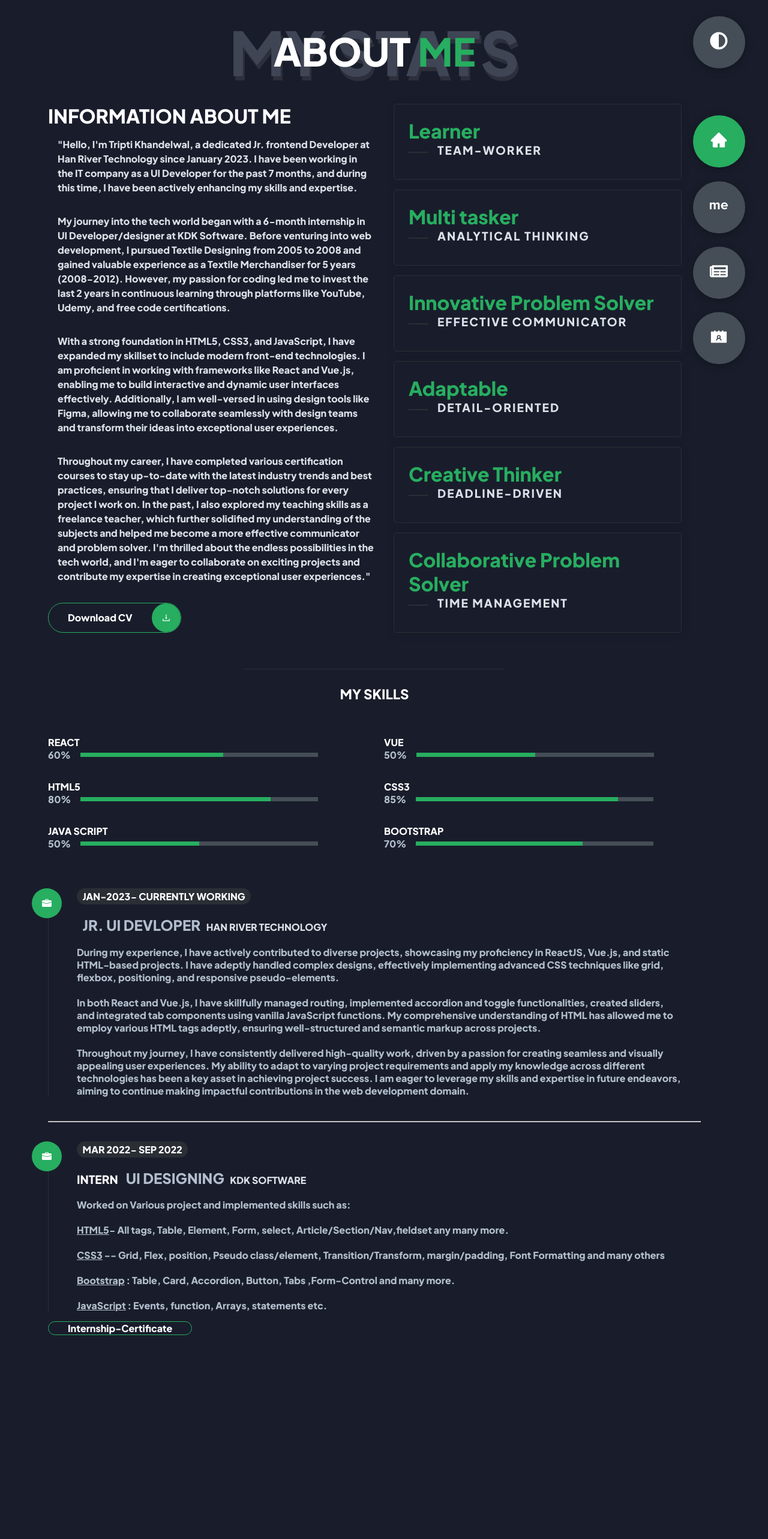
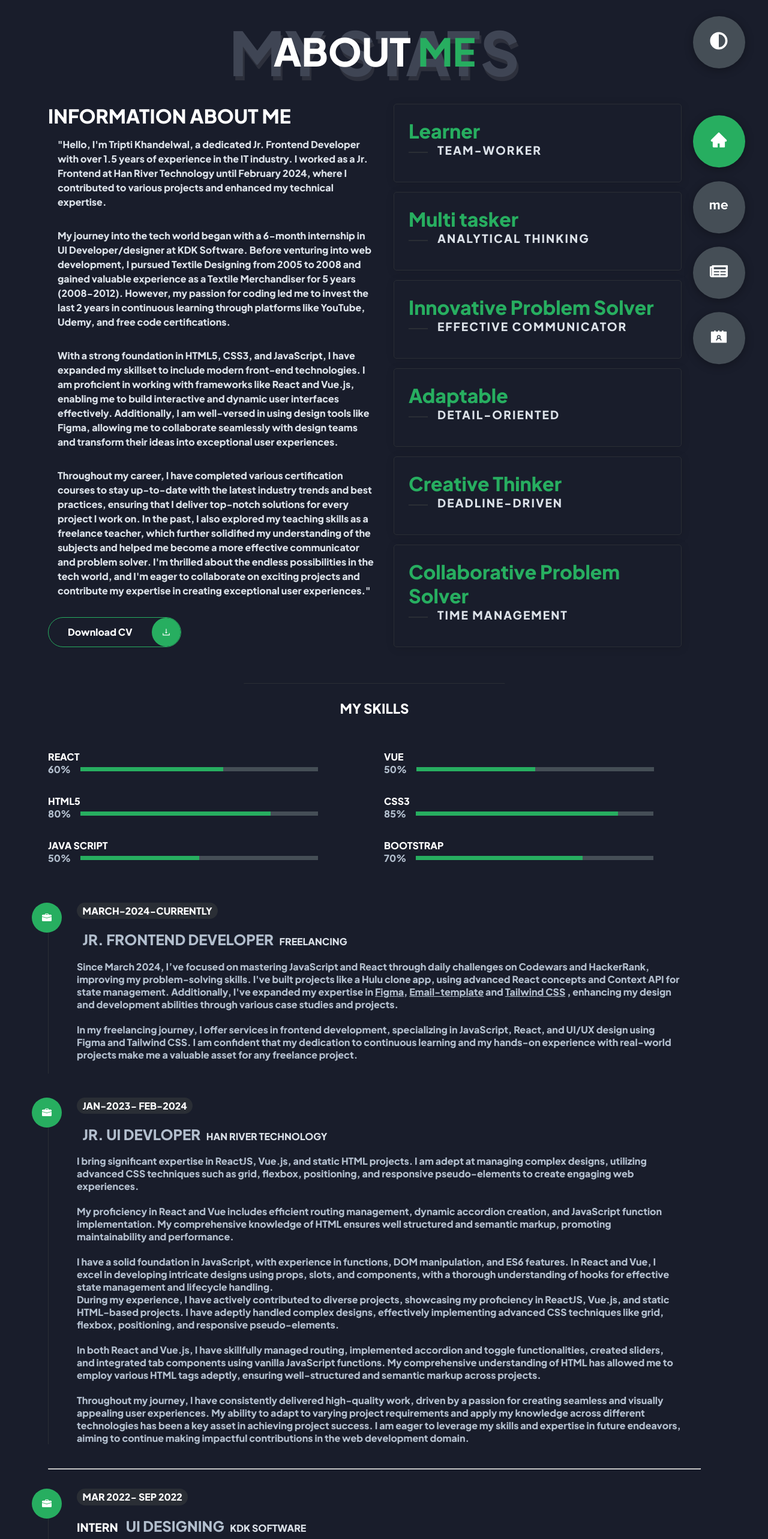
Before and after one commit to Tripti2016/tripti-Portfolio, a Next.js app: page /about in a window 1280 px wide. Shown: the top 2566 px of the page at 60% size. Before the commit the page ends 2263 px from the top, so only its background shows below. Built offline with nearby package versions, Linux system fonts and the light colour scheme.

Commit message:
Update page.jsx

```diff
--- a/src/app/about/page.jsx
+++ b/src/app/about/page.jsx
@@ -14,12 +14,8 @@ const page = () => {
         <div className="about-container">
           <div className="left-about">
             <h4>Information About Me</h4>
-            <p>
-              "Hello, I'm Tripti Khandelwal, a dedicated Jr. frontend Developer at Han
-              River Technology since January 2023. I have been working in the IT
-              company as a UI Developer for the past 7 months, and during this
-              time, I have been actively enhancing my skills and expertise.
-            </p>
+            <p>"Hello, I'm Tripti Khandelwal, a dedicated Jr. Frontend Developer with over 1.5 years of experience in the IT industry. I worked as a Jr. Frontend at Han River Technology until February 2024, where I contributed to various projects and enhanced my technical expertise.</p>
+
             <p>
               My journey into the tech world began with a 6-month internship in
               UI Developer/designer at KDK Software. Before venturing into web
@@ -177,19 +173,63 @@ const page = () => {
         </div>
         <div className="experience">
           <div className="timeLine">
+              <div className="timeLine-item">
+                <div className="timeLine-icon">
+                  <BsBriefcaseFill />
+                </div>
+                <div className="tl-details">
+                  <div className="tl-details-top">
+                    <p className="tl-duration">March-2024-Currently</p>
+                    <p>
+                      <span className="ui">Jr. Frontend Developer</span>
+                      <span>Freelancing</span>
+                    </p>
+                  </div>
+
+                  <p>
+                  Since March 2024, I’ve focused on mastering JavaScript and React through daily challenges on Codewars and HackerRank, improving my problem-solving skills. I've built projects like a Hulu clone app, using advanced React concepts and Context API for state management. Additionally, I've expanded my expertise in <u> Figma</u>, <u> Email-template</u> and <u>Tailwind CSS</u> , enhancing my design and development abilities through various case studies and projects.
+
+                  </p>
+                  <br />
+                  <p>
+                  In my freelancing journey, I offer services in frontend development, specializing in JavaScript, React, and UI/UX design using Figma and Tailwind CSS. I am confident that my dedication to continuous learning and my hands-on experience with real-world projects make me a valuable asset for any freelance project.
+                  </p>
+                  <br />
+
+                </div>
+              </div>
+            </div>
+
+          <div className="timeLine">
             <div className="timeLine-item">
               <div className="timeLine-icon">
                 <BsBriefcaseFill />
               </div>
               <div className="tl-details">
                 <div className="tl-details-top">
-                  <p className="tl-duration">Jan-2023- currently working</p>
+                  <p className="tl-duration">Jan-2023- feb-2024</p>
                   <p>
                     <span className="ui">Jr. UI devloper</span>
                     <span>Han river technology</span>
                   </p>
                 </div>
-
+ <p>
+                    I bring significant expertise in ReactJS, Vue.js, and static HTML projects. I am adept at managing
+                    complex designs, utilizing advanced CSS techniques such as grid, flexbox, positioning, and responsive
+                    pseudo-elements to create engaging web experiences.
+                  </p>
+                  <br />
+                  <p>
+                    My proficiency in React and Vue includes efficient routing management, dynamic accordion creation,
+                    and JavaScript function implementation. My comprehensive knowledge of HTML ensures well
+                    structured and semantic markup, promoting maintainability and performance.
+                  </p>
+                  <br />
+                  <p>
+                    I have a solid foundation in JavaScript, with experience in functions, DOM manipulation, and ES6
+                    features. In React and Vue, I excel in developing intricate designs using props, slots, and components,
+                    with a thorough understanding of hooks for effective state management and lifecycle handling.
+                  </p>
                 <p>
                   During my experience, I have actively contributed to diverse
                   projects, showcasing my proficiency in ReactJS, Vue.js, and
```
